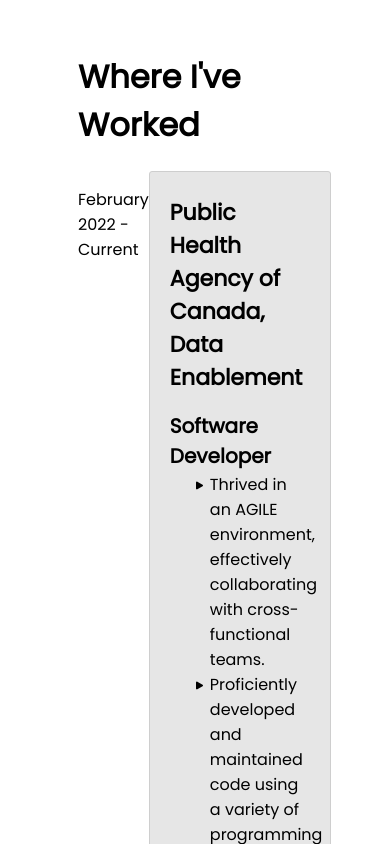
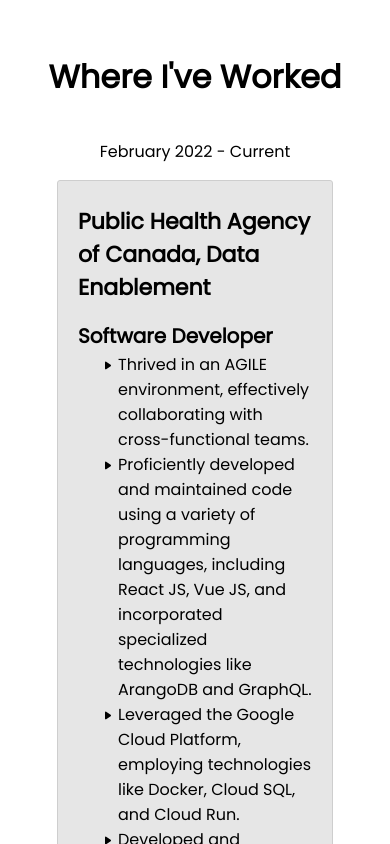
Before and after one commit to samiatoui/MyPortfolio, a React (Create React App) app: page / in a window 390 px wide. Shown: the part 1500-2344 px from the top of the page. Built offline with nearby package versions, Linux system fonts and the light colour scheme; no server answers.

Commit message:
mobile fixed

```diff
--- a/src/App.css
+++ b/src/App.css
@@ -274,6 +274,23 @@ body {
     justify-content: space-between;
 }
 
+@media screen and (max-width: 768px) {
+    .exp-main {
+        max-width: 100%;
+        margin: 0 auto; /* Center the element horizontally */
+    }
+
+    .exp-container {
+        display: flex;
+        flex-direction: column; /* Stack items vertically */
+        align-items: center; /* Center items horizontally */
+    }
+
+    .work-exp {
+        margin: 0 auto; /* Center the element horizontally */
+    }
+
+}
 
 .exp-item ul {
     list-style-image: url('./play-solid.svg');
```
